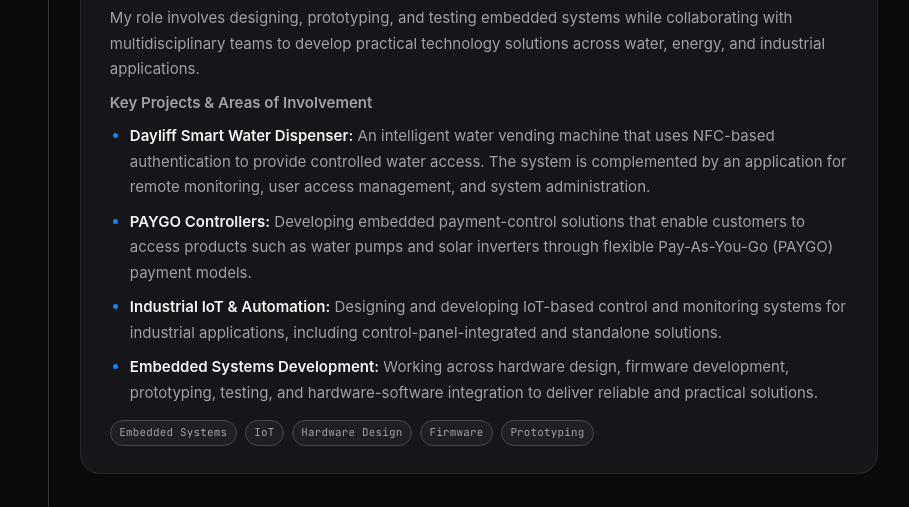
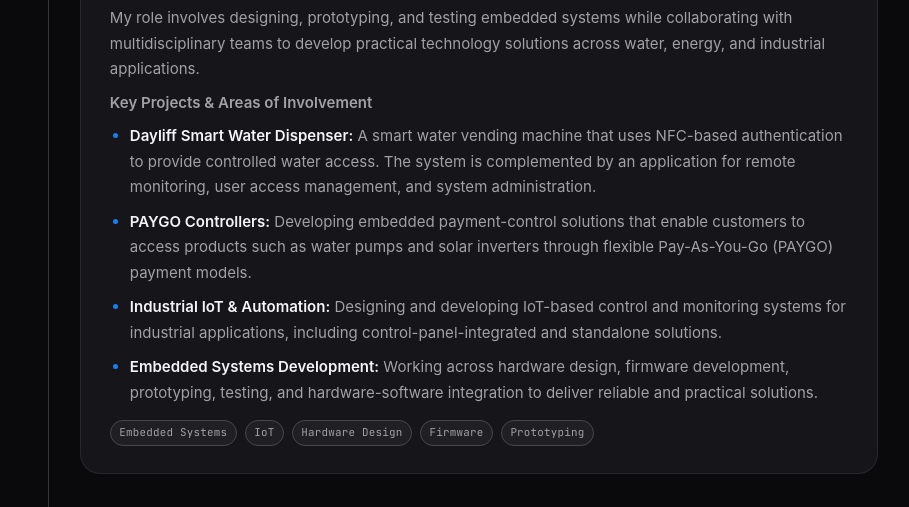
Before and after one commit to Collins-Omariba/Collins-Omariba.github.io, a plain HTML site: page index.html in a window 1280 px wide. Shown: the part 4107-4614 px from the top of the page, without its empty margins (182-1091 px from the left). Drawn offline with nearby package versions, Linux system fonts and the light colour scheme.

Commit message:
refactor:  proper vocab for D&S project

```diff
--- a/index.html
+++ b/index.html
@@ -225,7 +225,7 @@
                         <p>My role involves designing, prototyping, and testing embedded systems while collaborating with multidisciplinary teams to develop practical technology solutions across water, energy, and industrial applications.</p>
                         <p><strong>Key Projects &amp; Areas of Involvement</strong></p>
                         <ul class="exp-list">
-                            <li><strong>Dayliff Smart Water Dispenser:</strong> An intelligent water vending machine that uses NFC-based authentication to provide controlled water access. The system is complemented by an application for remote monitoring, user access management, and system administration.</li>
+                            <li><strong>Dayliff Smart Water Dispenser:</strong> A smart water vending machine that uses NFC-based authentication to provide controlled water access. The system is complemented by an application for remote monitoring, user access management, and system administration.</li>
                             <li><strong>PAYGO Controllers:</strong> Developing embedded payment-control solutions that enable customers to access products such as water pumps and solar inverters through flexible Pay-As-You-Go (PAYGO) payment models.</li>
                             <li><strong>Industrial IoT &amp; Automation:</strong> Designing and developing IoT-based control and monitoring systems for industrial applications, including control-panel-integrated and standalone solutions.</li>
                             <li><strong>Embedded Systems Development:</strong> Working across hardware design, firmware development, prototyping, testing, and hardware-software integration to deliver reliable and practical solutions.</li>
```
